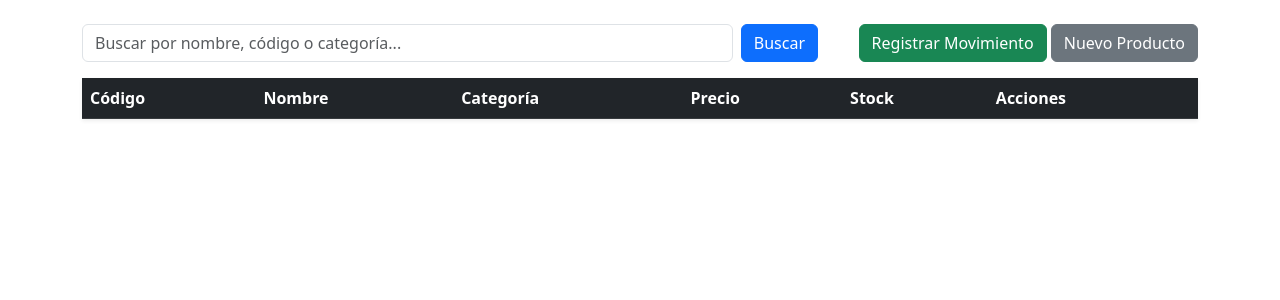
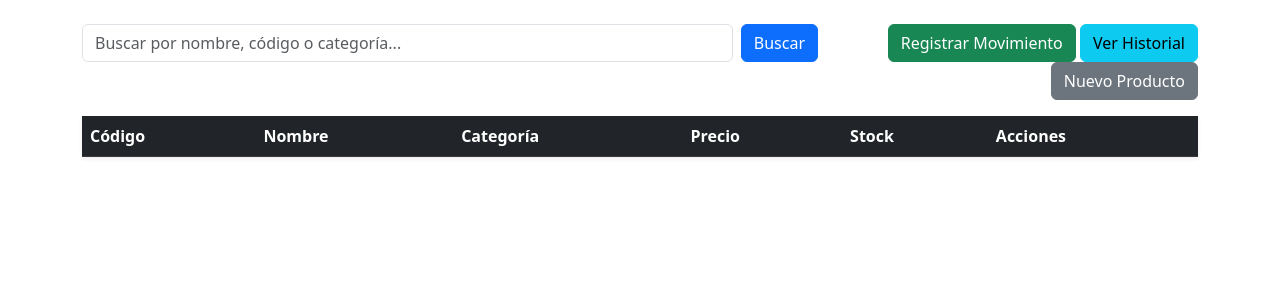
Before and after one commit to Alexis-110923/tecnostock-inventario, a PHP site: page / in a window 1280 px wide. Shown: the part 56-356 px from the top of the page. Run offline with PHP 8.4, Linux system fonts and the light colour scheme; the visitor is signed in with stand-in values (Sample User, id 1); data that the repository does not hold is empty.

Commit message:
arreglo index y agrego link a historial

```diff
--- a/index.php
+++ b/index.php
@@ -45,6 +45,7 @@ $productos = $stmt->fetchAll();
         </div>
         <div class="col-md-4 text-end">
             <a href="movimiento.php" class="btn btn-success">Registrar Movimiento</a>
+<a href="historial.php" class="btn btn-info">Ver Historial</a>
             <a href="producto_form.php" class="btn btn-secondary">Nuevo Producto</a>
         </div>
     </div>
```
